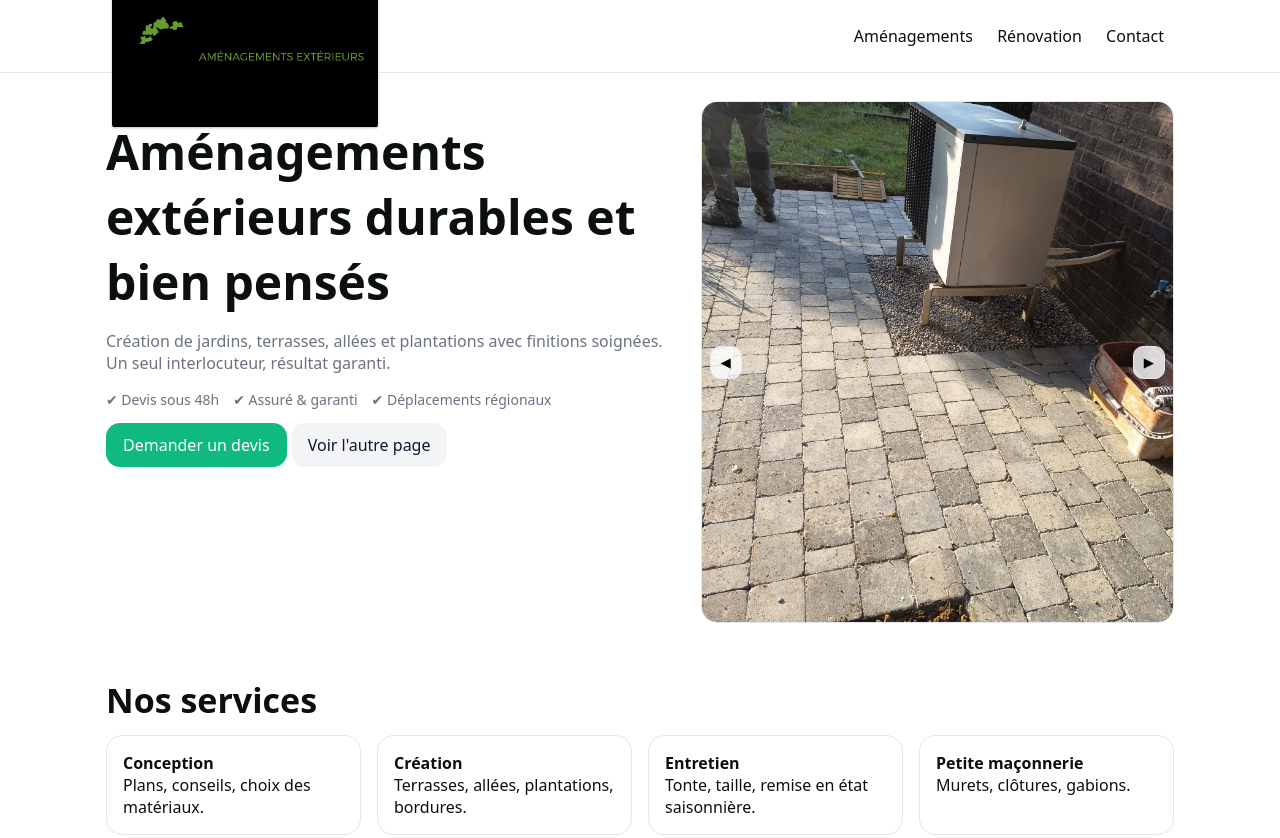
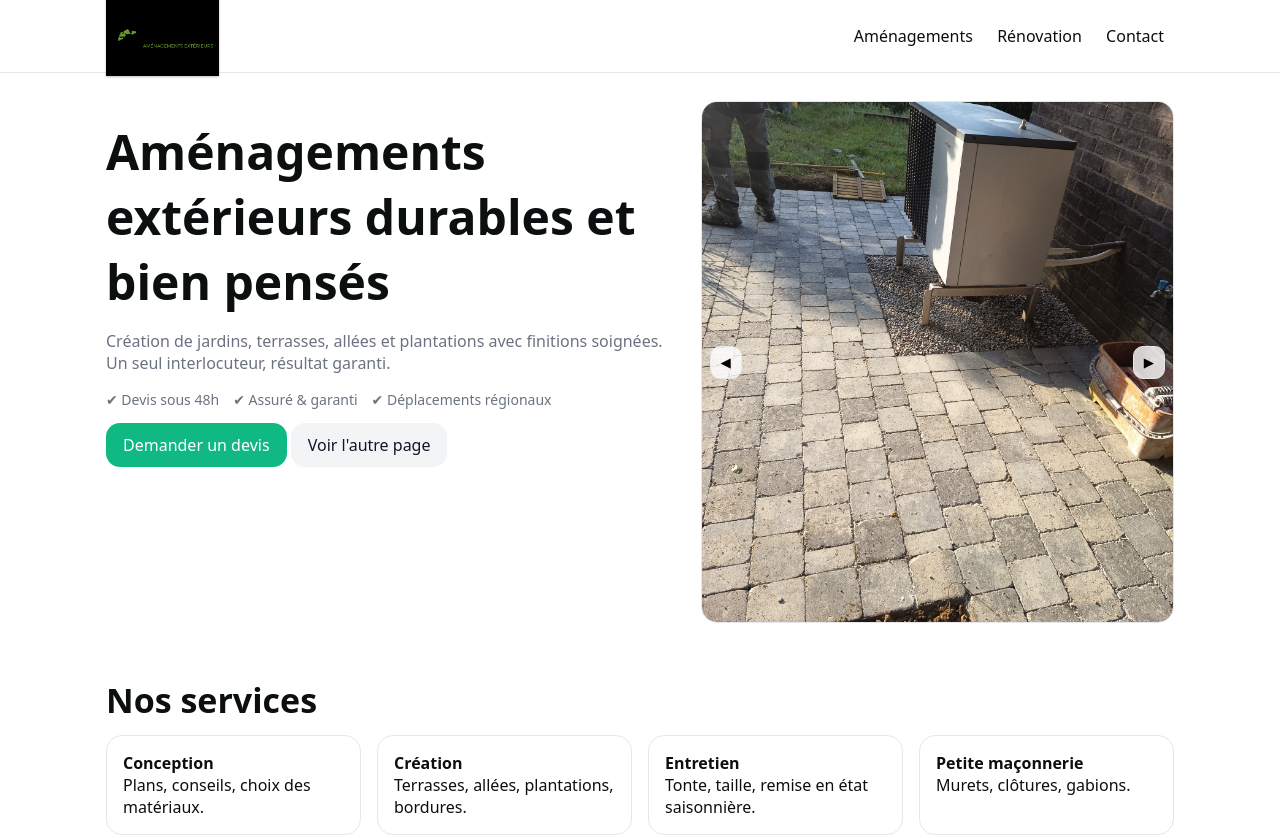
Before and after one commit to lccreation22/lc-creation-site22, a plain HTML site: page index.html in a window 1280 px wide. Shown: the top 838 px of the page. Drawn offline with Linux system fonts and the light colour scheme.

Commit message:
Update styles.css

```diff
--- a/styles.css
+++ b/styles.css
@@ -30,15 +30,17 @@ footer{border-top:1px solid var(--border);margin-top:36px;padding:18px 0;color:v
 .theme-reno .btn{background:var(--accent2)}
 
 /* FORCER la taille des logos (spécificité + !important) */
-header .brand img{
-  height: 200px !important;
-  max-height: none !important;
+header .brand img {
+  max-height: 220px;
+  height: auto;
+  width: auto;
   object-fit: contain;
-  padding: 6px;
-  border-radius: 10px;
-  background: transparent; /* ou #111 si logo blanc sur fond clair */
+  display: block;
+  background: transparent !important; /* plus de carré noir */
+  padding: 0;
   filter: drop-shadow(0 1px 1px rgba(0,0,0,.25));
 }
+
 
 /* Option : règles différentes par page */
 .theme-amenagement header .brand img { background: transparent; }
```
